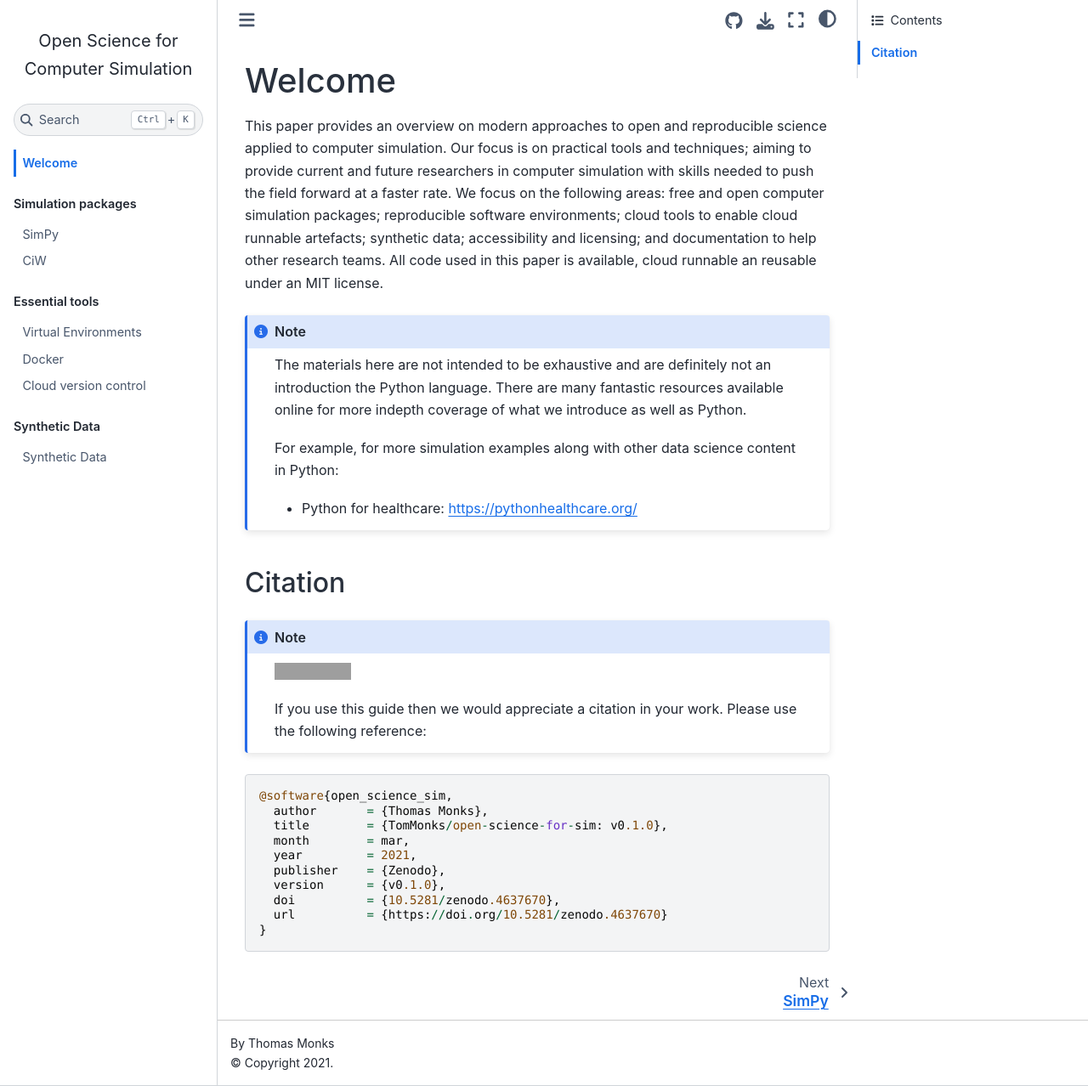
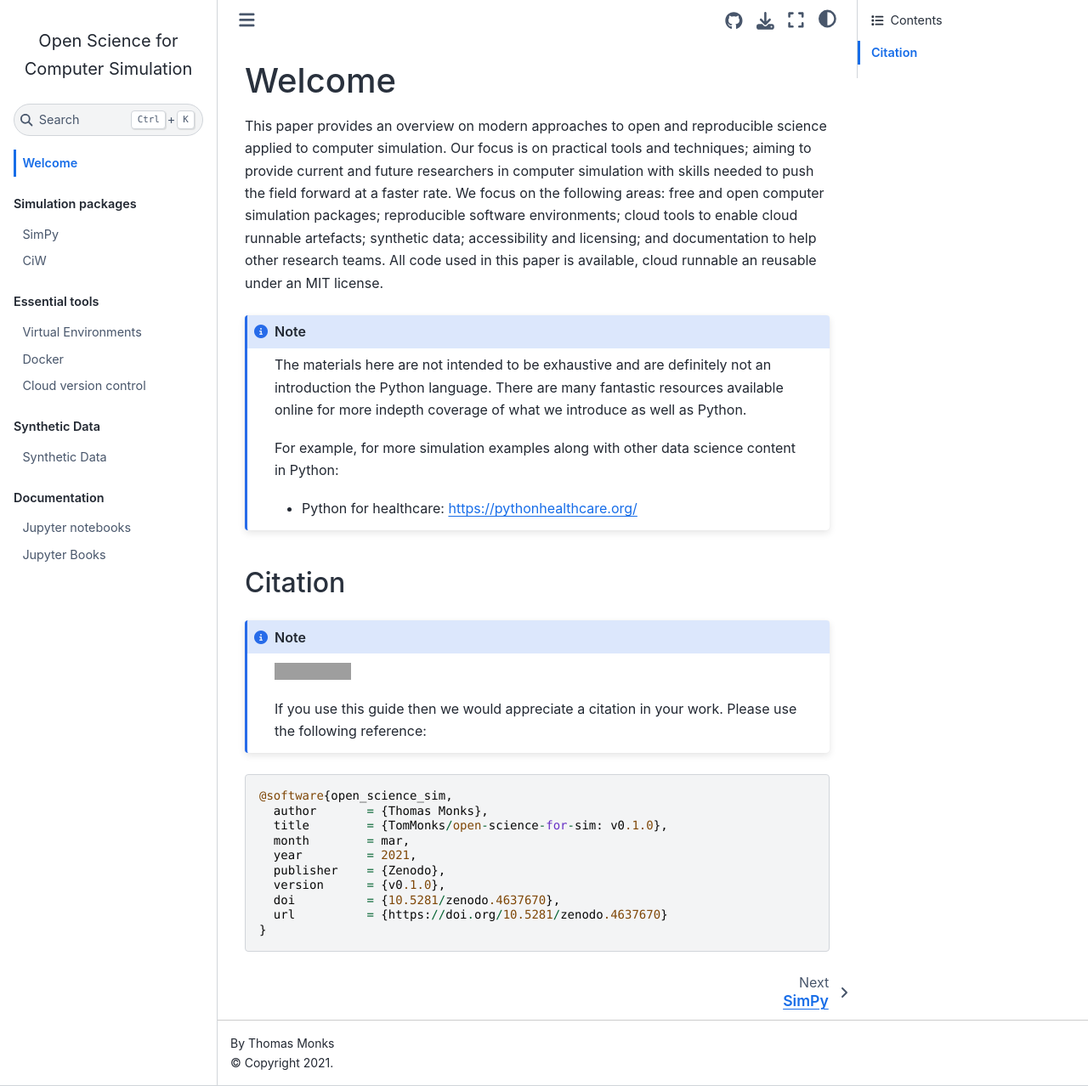
Before and after one commit to TomMonks/open-science-for-sim, a Jupyter Book: the page built from src/front_page.md, in a window 1280 px wide and 1278 px high. Shown: the whole window at 85% size. Built offline with Jupyter Book 1.0.4 settings and Sphinx 7.4.7 and the Sphinx Book theme 1.1.4, drawn with Linux system fonts in a browser that asks for light colours; grey boxes are pictures that could not be loaded.

Commit message:
BOOK: part 04 skeleton

```diff
--- a/_toc.yml
+++ b/_toc.yml
@@ -15,3 +15,8 @@
 - part: Synthetic Data
   chapters:
   - file: src/notebooks/03_data/01_smote
+
+- part: Documentation
+  chapters:
+  - file: src/notebooks/04_doc/01_jupyter
+  - file: src/notebooks/04_doc/02_jupyterbooks
```
Also changed, not shown: src/notebooks/04_doc/01_jupyter.ipynb (added), src/notebooks/04_doc/02_jupyterbooks.ipynb (added).
